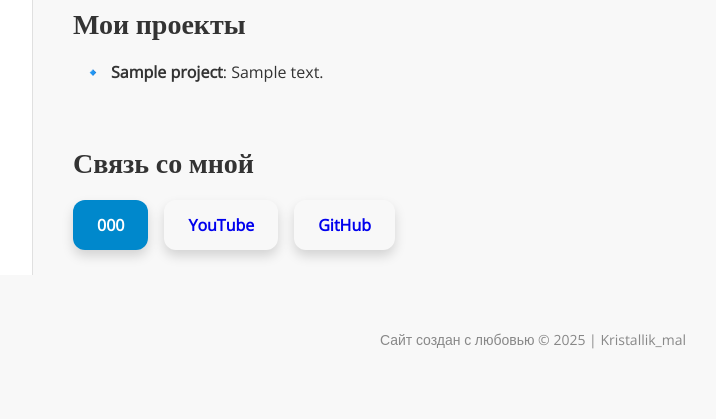
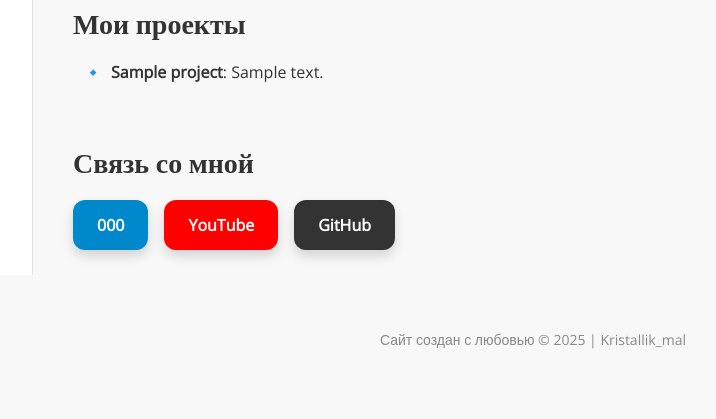
Before and after one commit to kristallikmal1/bio, a Flask app: template templates/index.html in a window 1280 px wide. Shown: the part 525-944 px from the top of the page, without its empty margins (247-963 px from the left). Run offline with Flask 3, Linux system fonts and the light colour scheme; the template is opened without the code that fills it: most values are stand-ins (such as "Sample title", 1, 10 or a date in 2020); parts of the project's set-up code (start-up, migrations or seed data) failed here and were passed over.

Commit message:
Update style.css

```diff
--- a/static/css/style.css
+++ b/static/css/style.css
@@ -1,8 +1,10 @@
+/* style.css */
 :root {
   --bg: #f8f8f8;
   --text: #333;
   --sidebar-bg: #fff;
   --sidebar-border: #e0e0e0;
+  --section-bg: #f0f7ff;
   --link-color: #4a90e2;
   --footer-color: #888;
   --btn-shadow: 0 6px 12px rgba(0,0,0,0.15);
@@ -13,6 +15,7 @@
   --text: #e0e0e0;
   --sidebar-bg: #2d2d2d;
   --sidebar-border: #444;
+  --section-bg: #252535;
   --link-color: #6bb0ff;
   --footer-color: #aaa;
   --btn-shadow: 0 6px 12px rgba(0,0,0,0.4);
@@ -179,6 +182,16 @@ body {
   color: white;
 }
 
+.btn-youtube {
+  background: #ff0000;
+  color: white;
+}
+
+.btn-github {
+  background: #333;
+  color: white;
+}
+
 footer {
   text-align: center;
   margin-top: 80px;
```
